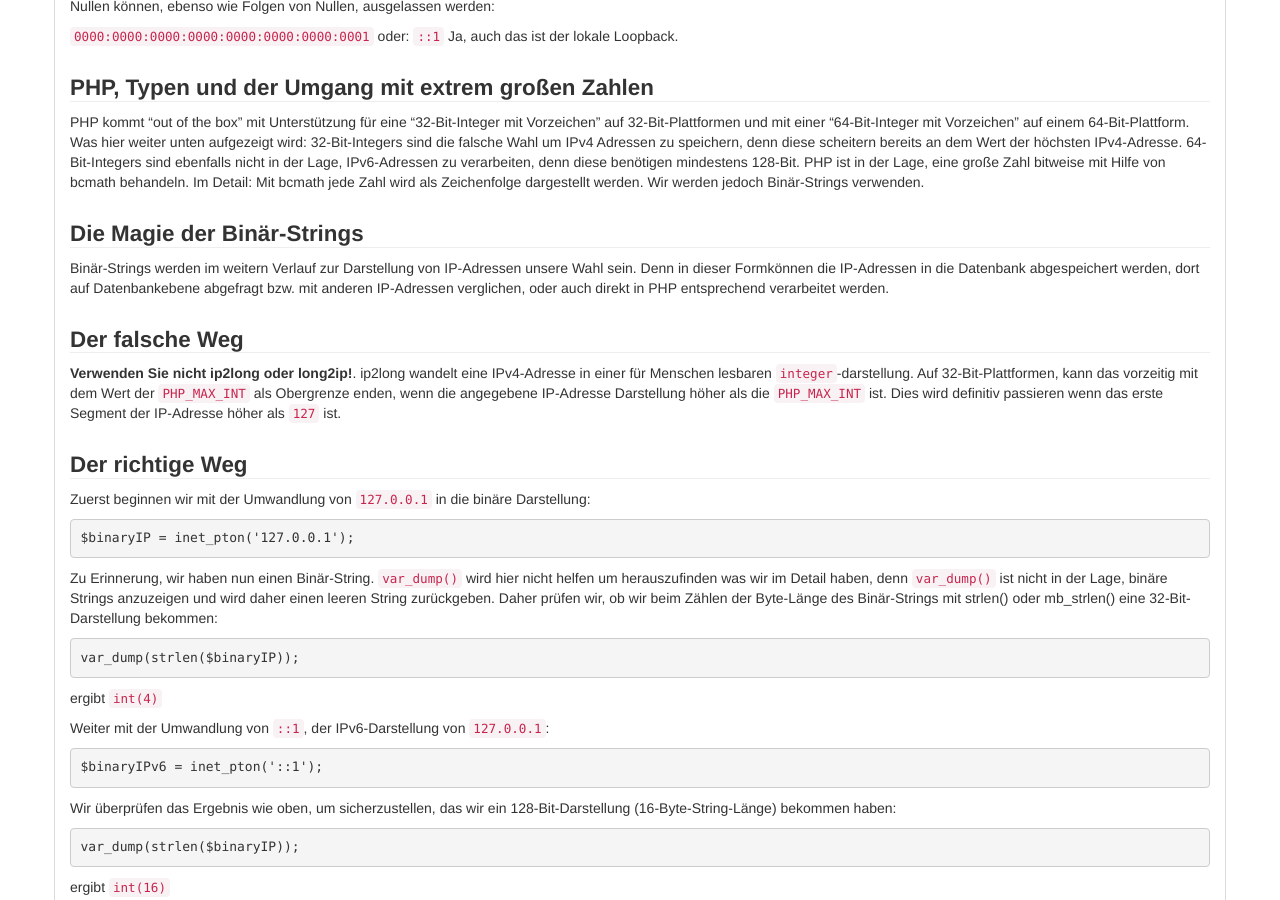
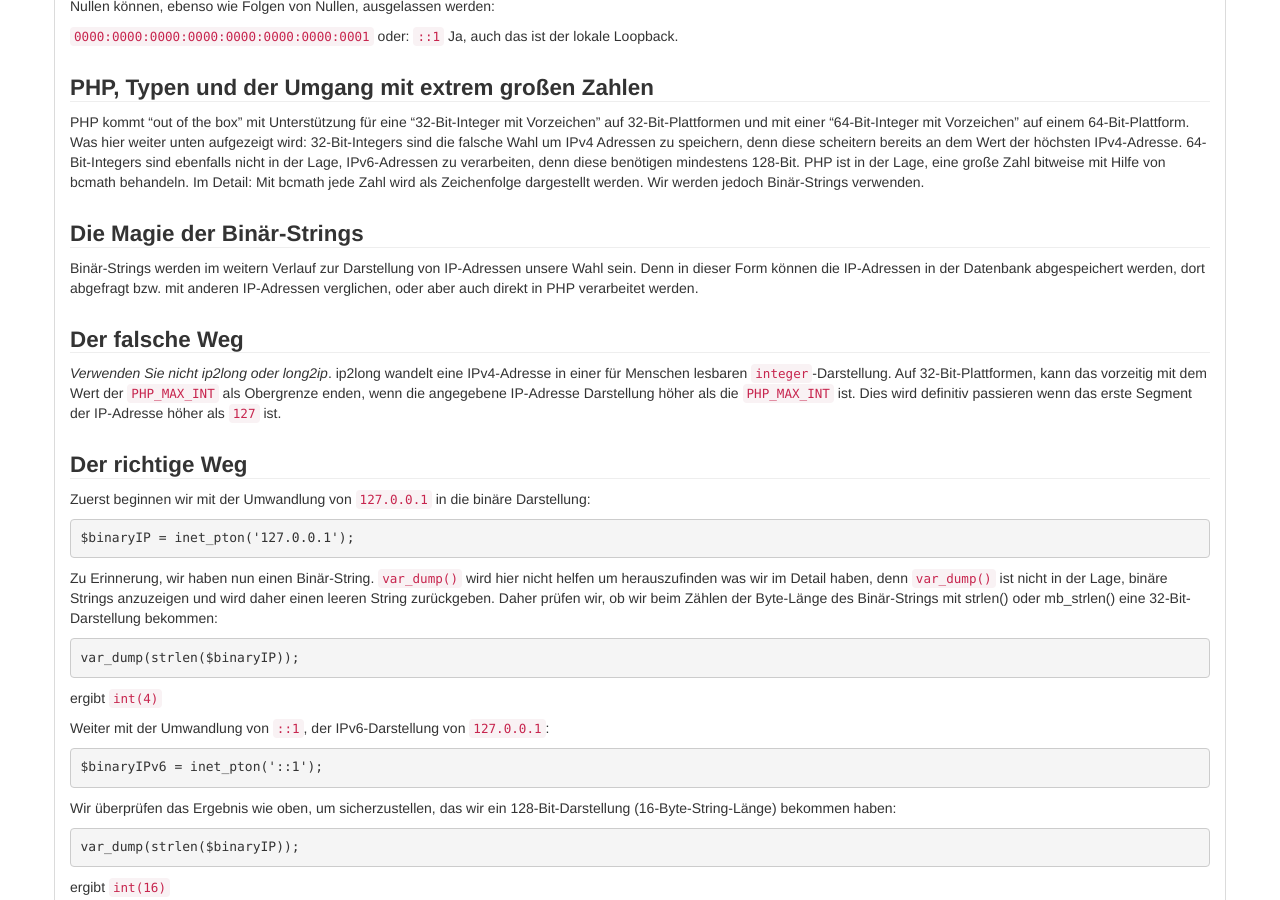
Before and after one commit to php-de/php-de.github.io, a Jekyll site: the page built from http-domain-url-filesystem/ip.md, in a window 1280 px wide and 900 px high, scrolled down 1000 px. Built offline with Jekyll 4.4.1, drawn with Linux system fonts in a browser that asks for light colours; nearby versions of some CDN libraries.

Commit message:
Update ip.md

```diff
--- a/http-domain-url-filesystem/ip.md
+++ b/http-domain-url-filesystem/ip.md
@@ -80,12 +80,12 @@ PHP kommt "out of the box" mit Unterstützung für eine "32-Bit-Integer mit Vorz
 
 ### Die Magie der Binär-Strings
 
-Binär-Strings werden im weitern Verlauf zur Darstellung von IP-Adressen unsere Wahl sein. Denn in dieser Formkönnen die IP-Adressen in die Datenbank abgespeichert werden, dort auf Datenbankebene abgefragt bzw. mit anderen IP-Adressen verglichen, oder auch direkt in PHP entsprechend verarbeitet werden.
+Binär-Strings werden im weitern Verlauf zur Darstellung von IP-Adressen unsere Wahl sein. Denn in dieser Form können die IP-Adressen in der Datenbank abgespeichert werden, dort abgefragt bzw. mit anderen IP-Adressen verglichen, oder aber auch direkt in PHP verarbeitet werden.
 
 
 ### Der falsche Weg
 
-**Verwenden Sie nicht ip2long oder long2ip!**. ip2long wandelt eine IPv4-Adresse in einer für Menschen lesbaren `integer`-darstellung. Auf 32-Bit-Plattformen, kann das vorzeitig mit dem Wert der `PHP_MAX_INT` als Obergrenze enden, wenn die angegebene IP-Adresse Darstellung höher als die `PHP_MAX_INT` ist. Dies wird definitiv passieren wenn das erste Segment der IP-Adresse höher als `127` ist.
+*Verwenden Sie nicht ip2long oder long2ip*. ip2long wandelt eine IPv4-Adresse in einer für Menschen lesbaren `integer`-Darstellung. Auf 32-Bit-Plattformen, kann das vorzeitig mit dem Wert der `PHP_MAX_INT` als Obergrenze enden, wenn die angegebene IP-Adresse Darstellung höher als die `PHP_MAX_INT` ist. Dies wird definitiv passieren wenn das erste Segment der IP-Adresse höher als `127` ist.
 
 
 ### Der richtige Weg
```
